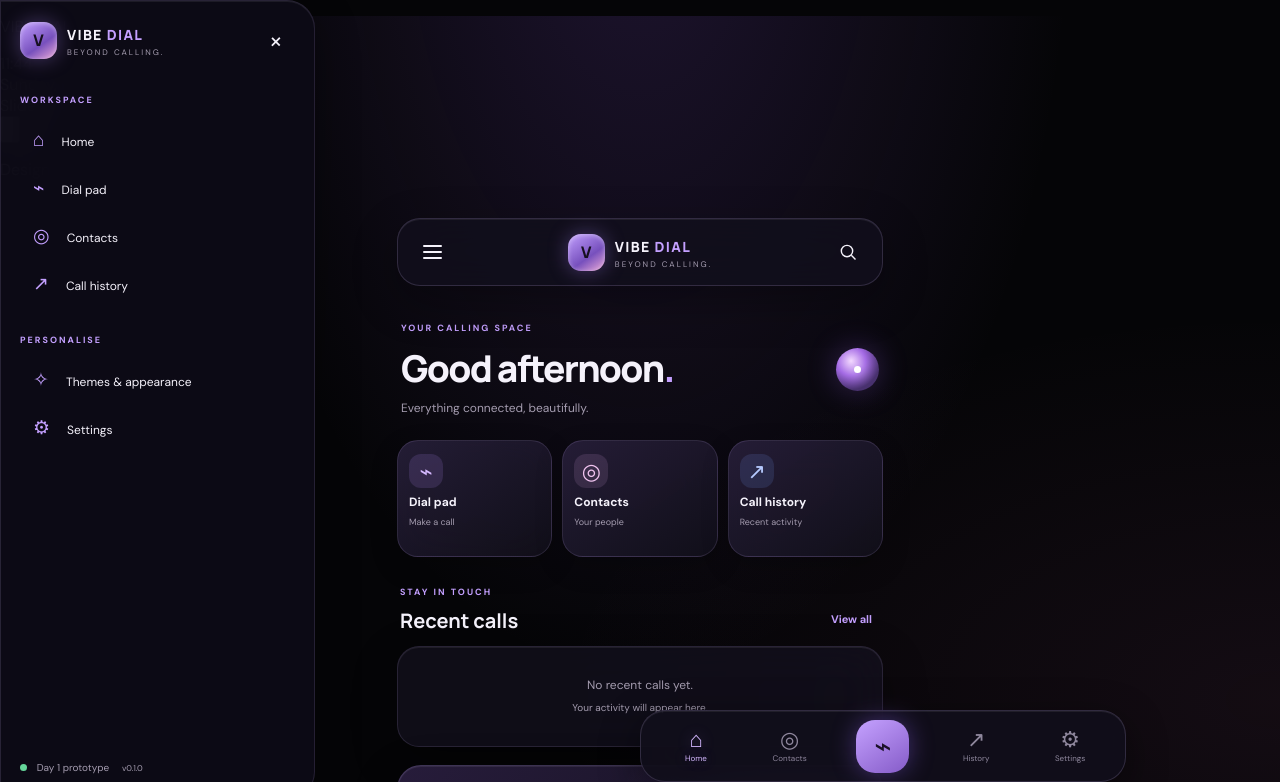
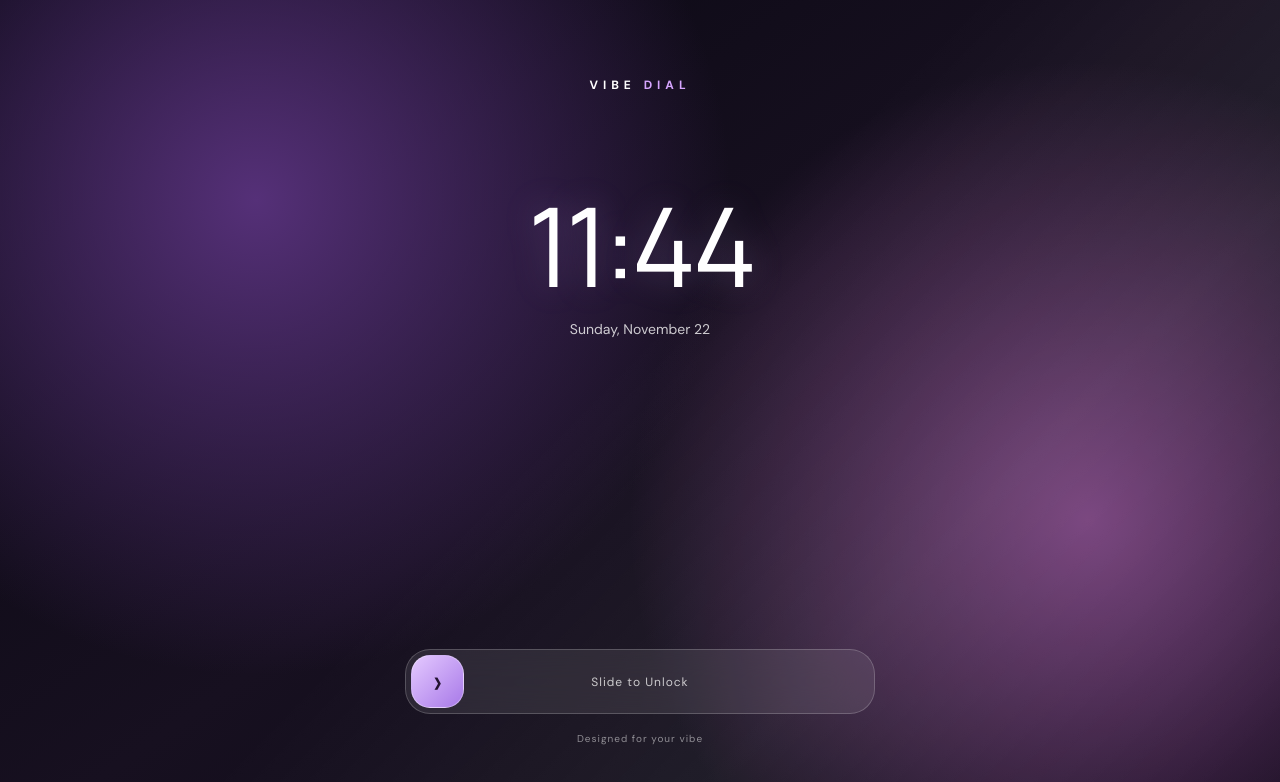
Before and after one commit to bandaunknown1109-oss/vibe-dial, a plain HTML site: page index.html in a window 1280 px wide. Shown: the top 782 px of the page. Drawn offline with Linux system fonts and the light colour scheme.

Commit message:
Add styles for lock screen feature

```diff
--- a/styles.css
+++ b/styles.css
@@ -257,3 +257,126 @@ body {
                 background .2s ease;
   }
 }
+/* ===== VIBE LOCK SCREEN ===== */
+
+.lock-screen {
+  position: fixed;
+  inset: 0;
+  z-index: 1000;
+  display: flex;
+  justify-content: center;
+  overflow: hidden;
+  background:
+    radial-gradient(circle at 20% 25%, #553078 0%, transparent 40%),
+    radial-gradient(circle at 85% 65%, #733d79 0%, transparent 38%),
+    linear-gradient(145deg, #080711, #171020, #080711);
+  transition: opacity .65s ease, visibility .65s ease;
+}
+
+.lock-screen::before {
+  content: "";
+  position: absolute;
+  inset: -30%;
+  background: linear-gradient(
+    125deg,
+    transparent 35%,
+    rgba(255,255,255,.07),
+    transparent 65%
+  );
+  animation: lockGlow 8s linear infinite;
+}
+
+@keyframes lockGlow {
+  to { transform: translateX(35%) rotate(15deg); }
+}
+
+.lock-content {
+  position: relative;
+  width: 100%;
+  max-width: 520px;
+  min-height: 100dvh;
+  padding: 65px 25px 45px;
+  display: flex;
+  flex-direction: column;
+  align-items: center;
+  color: white;
+}
+
+.lock-brand {
+  font-size: 12px;
+  letter-spacing: 5px;
+  font-weight: 800;
+}
+
+.lock-brand span {
+  color: #d6a5ff;
+}
+
+.lock-time {
+  margin-top: 65px;
+  font: 300 clamp(75px, 20vw, 110px) Manrope, sans-serif;
+  letter-spacing: -5px;
+  text-shadow: 0 0 35px rgba(213,174,255,.25);
+}
+
+.lock-date {
+  font-size: 14px;
+  color: rgba(255,255,255,.78);
+}
+
+.lock-spacer {
+  flex: 1;
+  min-height: 100px;
+}
+
+.unlock-slider {
+  position: relative;
+  width: 100%;
+  height: 65px;
+  border: 1px solid rgba(255,255,255,.2);
+  border-radius: 25px;
+  background: rgba(255,255,255,.09);
+  backdrop-filter: blur(25px);
+  -webkit-backdrop-filter: blur(25px);
+  display: flex;
+  align-items: center;
+  justify-content: center;
+  overflow: hidden;
+}
+
+.unlock-text {
+  color: rgba(255,255,255,.75);
+  font-size: 12px;
+  letter-spacing: 1px;
+}
+
+.unlock-handle {
+  position: absolute;
+  left: 5px;
+  width: 53px;
+  height: 53px;
+  border: 1px solid rgba(255,255,255,.35);
+  border-radius: 19px;
+  background: linear-gradient(135deg,#e4c9ff,#a879e8);
+  color: #241331;
+  font-size: 35px;
+  touch-action: none;
+  cursor: grab;
+}
+
+.lock-hint {
+  margin-top: 18px;
+  font-size: 10px;
+  letter-spacing: 1px;
+  color: rgba(255,255,255,.5);
+}
+
+.lock-screen.unlocked {
+  opacity: 0;
+  visibility: hidden;
+  pointer-events: none;
+}
+
+body.lock-active {
+  overflow: hidden;
+}
```
